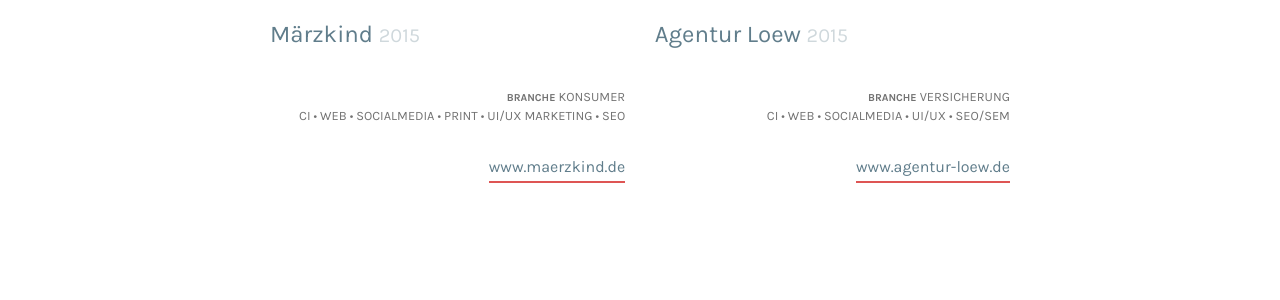
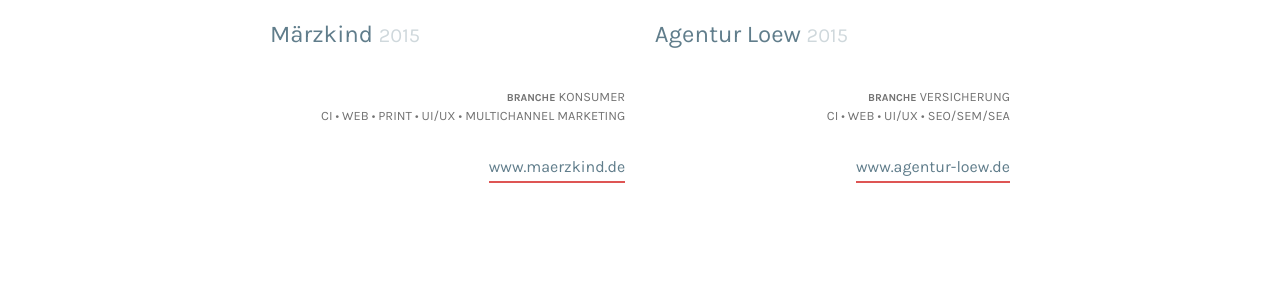
Before and after one commit to asndev/antonstepan-it, a Jekyll site: the page built from index.html, in a window 1280 px wide and 900 px high, scrolled down 1279 px. Shown: the part 152-452 px from the top of the window. Built offline with Jekyll 4.4.1, drawn with Linux system fonts in a browser that asks for light colours; nearby versions of some CDN libraries.

Commit message:
Update index.html

```diff
--- a/index.html
+++ b/index.html
@@ -53,7 +53,7 @@
       <p class="tools">
         <strong><small>Branche</small></strong> Konsumer
       </p>
-      <p class="tools">CI • Web • Socialmedia • Print • UI/UX Marketing • Seo</p>
+      <p class="tools">CI • Web • Print • UI/UX • Multichannel Marketing</p>
       <a class="no-dec u-red" href="http://maerzkind.de" target="_blank">www.maerzkind.de</a>
     </div>
   </div>
@@ -64,7 +64,7 @@
       <p class="tools">
         <strong><small>Branche</small></strong> Versicherung
       </p>
-      <p class="tools">CI • Web • SocialMedia • UI/UX • Seo/Sem</p>
+      <p class="tools">CI • Web • UI/UX • SEO/SEM/SEA</p>
       <a class="no-dec u-red" href="http://agentur-loew.de" target="_blank">www.agentur-loew.de</a>
     </div>
   </div>
```
